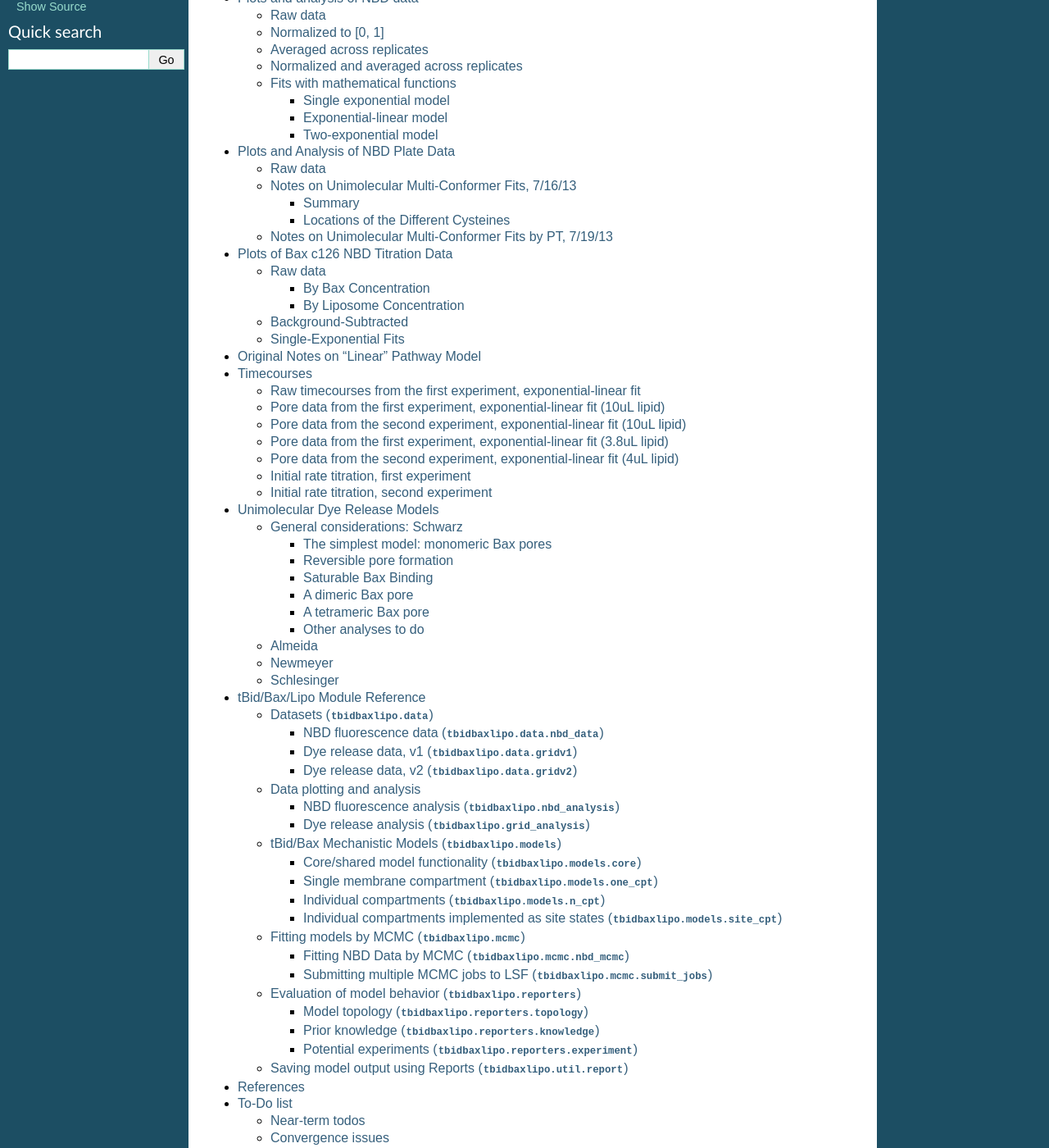
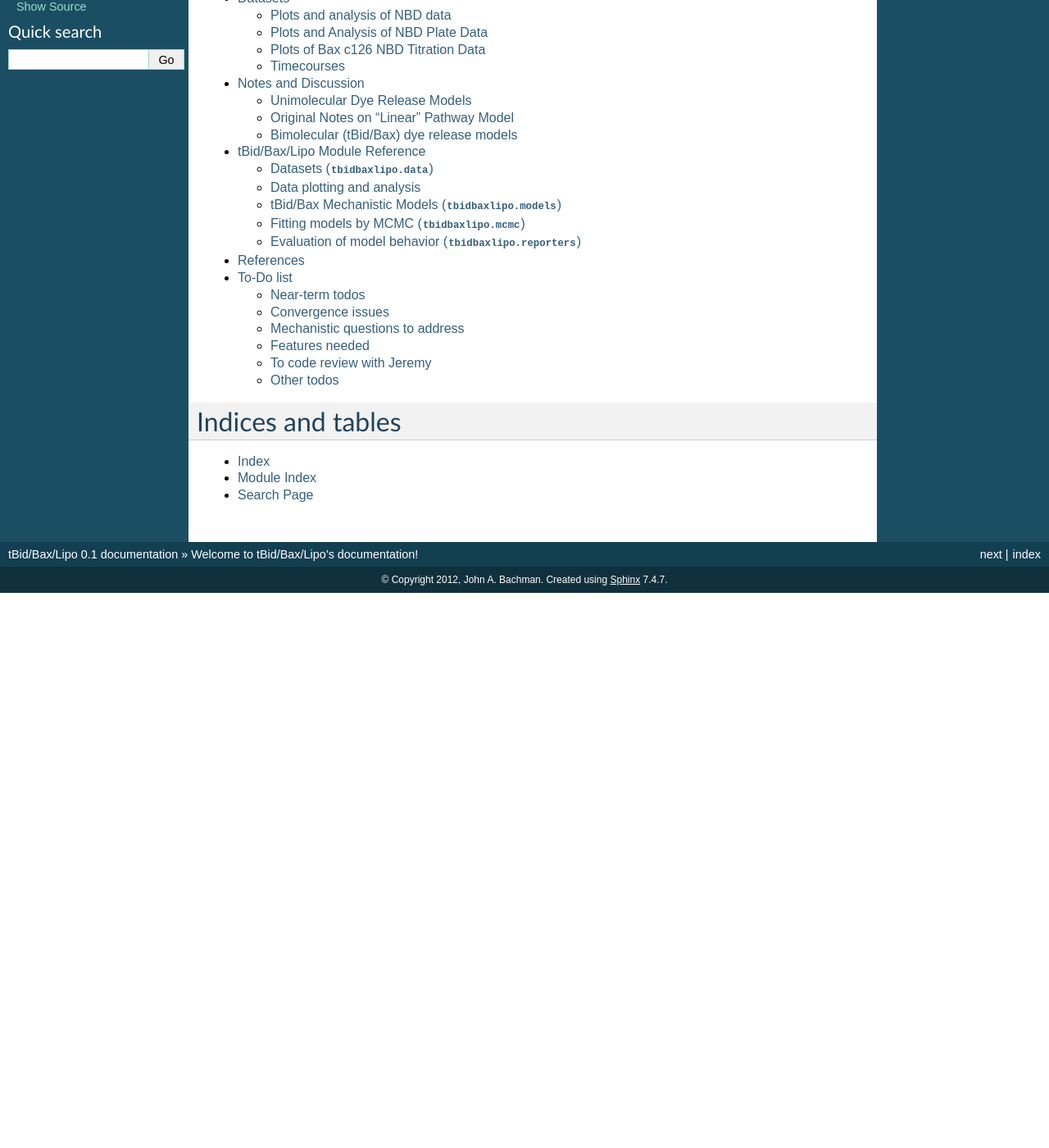
Before and after one commit to johnbachman/tBidBaxLipo, a Sphinx documentation site: the page built from doc/index.rst, in a window 1280 px wide and 1400 px high, scrolled down 219 px. Shown: the whole window at 82% size. Built offline with Sphinx 7.4.7, drawn with Linux system fonts in a browser that asks for light colours; formulas are drawn with MathJax 3; pages that are not in the unit, such as notebooks, are missing from menus; after the commit the page ends 942 px from its top, so only the background shows below that.

Commit message:
Refactoring of docs into folders (datasets, notes, code)

```diff
--- a/doc/nbd_c126_titration_data.rst
+++ b/doc/datasets/nbd_c126_titration_data.rst
@@ -14,7 +14,8 @@ By Bax Concentration
     from matplotlib.font_manager import FontProperties
     import pickle
 
-    data = pickle.load(open('../tbidbaxlipo/data/nbd_c126_titration_data.pck'))
+    data = pickle.load(open('../../tbidbaxlipo/data/'
+                            'nbd_c126_titration_data.pck'))
 
     def do_legend():
         fontP = FontProperties()
@@ -95,7 +96,8 @@ Single-Exponential Fits
     from tbidbaxlipo.util import fitting
     import numpy as np
 
-    data = pickle.load(open('../tbidbaxlipo/data/nbd_c126_titration_data.pck'))
+    data = pickle.load(open('../../tbidbaxlipo/data/'
+                            'nbd_c126_titration_data.pck'))
 
     def plot_bg_sub_exp_fits(bax_conc):
         ks = []
--- a/doc/index.rst
+++ b/doc/index.rst
@@ -13,15 +13,11 @@ unify observations about interaction mechanisms.
 Contents:
 
 .. toctree::
-   :maxdepth: 3
+   :maxdepth: 2
 
    intro
-   nbd_data
-   nbd_plate_data
-   nbd_c126_titration_data
-   nbd_notes
-   grid_data
-   uni_dye_release_models
+   datasets/index
+   notes/index
    modules/index
    references
    todo
--- a/doc/modules/report.rst
+++ /dev/null
@@ -1,5 +0,0 @@
-Saving model output using Reports (:py:mod:`tbidbaxlipo.util.report`)
-=====================================================================
-
-.. automodule:: tbidbaxlipo.util.report
-    :members:
--- /dev/null
+++ b/doc/notes/index.rst
@@ -0,0 +1,13 @@
+Notes and Discussion
+====================
+
+Discussion of datasets, model analysis, etc.
+
+Contents:
+
+.. toctree::
+   :maxdepth: 2
+
+   uni_dye_release_models.rst
+   nbd_notes.rst
+   bi_dye_release_models.rst
```
Also changed, not shown: doc/datasets/index.rst (added, +16 -0 lines), doc/datasets/grid_data.rst (renamed from doc/grid_data.rst), doc/datasets/nbd_data.rst (renamed from doc/nbd_data.rst), doc/datasets/nbd_plate_data.rst (renamed from doc/nbd_plate_data.rst), doc/notes/bi_dye_release_models.rst (renamed from doc/bi_dye_release_models.rst), doc/notes/nbd_notes.rst (renamed from doc/nbd_notes.rst), doc/notes/uni_dye_release_models.rst (renamed from doc/uni_dye_release_models.rst).
